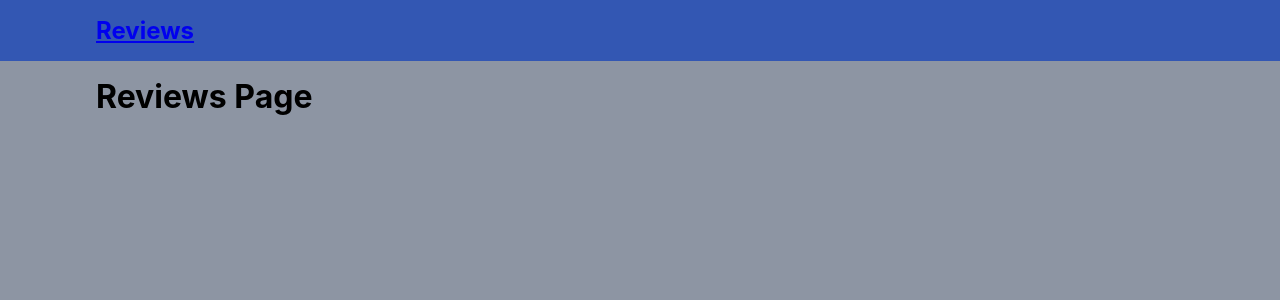
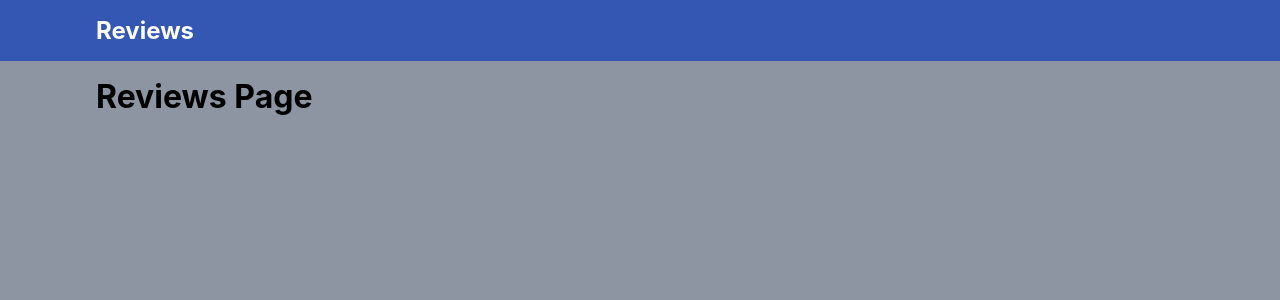
Before and after one commit to Andrew-Tolentino/rt-coding-challenge, a React (Create React App) app: page / in a window 1280 px wide. Shown: the top 300 px of the page. Built offline with nearby package versions, Linux system fonts and the light colour scheme.

Commit message:
Add style to a tags

```diff
--- a/src/shared/layouts/root-layout/root-layout.css
+++ b/src/shared/layouts/root-layout/root-layout.css
@@ -9,6 +9,11 @@
   vertical-align: middle;
 }
 
+.NavBarContainer > a {
+  text-decoration: none;
+  color: white;
+}
+
 /* MainContent */
 .MainContent {
   padding-left: 6rem;
```
